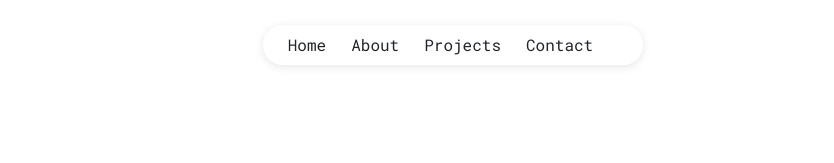
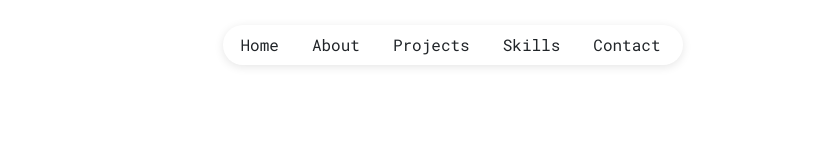
Before and after one commit to izuccoli/EntregaFinal_Zuccoli, a plain HTML site: page index.html in a window 1280 px wide. Shown: the top 163 px of the page, without its empty margins (187-1021 px from the left). Drawn offline with nearby package versions, Linux system fonts and the light colour scheme.

Commit message:
Addes "Skills" section

```diff
--- a/css/style.css
+++ b/css/style.css
@@ -27,7 +27,10 @@
 }
 
 .nav-list {
+    display: flex;
     list-style: none;
+    gap: 8px;
+    padding-left: 20px;
 }
 
 .nav-list a {
@@ -41,7 +44,7 @@
     height: 40px;
     padding-left: 0;
     padding-right: 0;
-    width: 380px;
+    width: 460px;
     display: flex;
     justify-content: center;
 }
--- a/index.html
+++ b/index.html
@@ -21,6 +21,7 @@
                     <li class="nav-item"><a href="index.html">Home</a></li>
                     <li class="nav-item"><a href="pages/about.html">About</a></li>
                     <li class="nav-item"><a href="">Projects</a></li>
+                    <li class="nav-item"><a href="">Skills</a></li>
                     <li class="nav-item"><a href="">Contact</a></li>
                 </ul>
             </nav>
```
